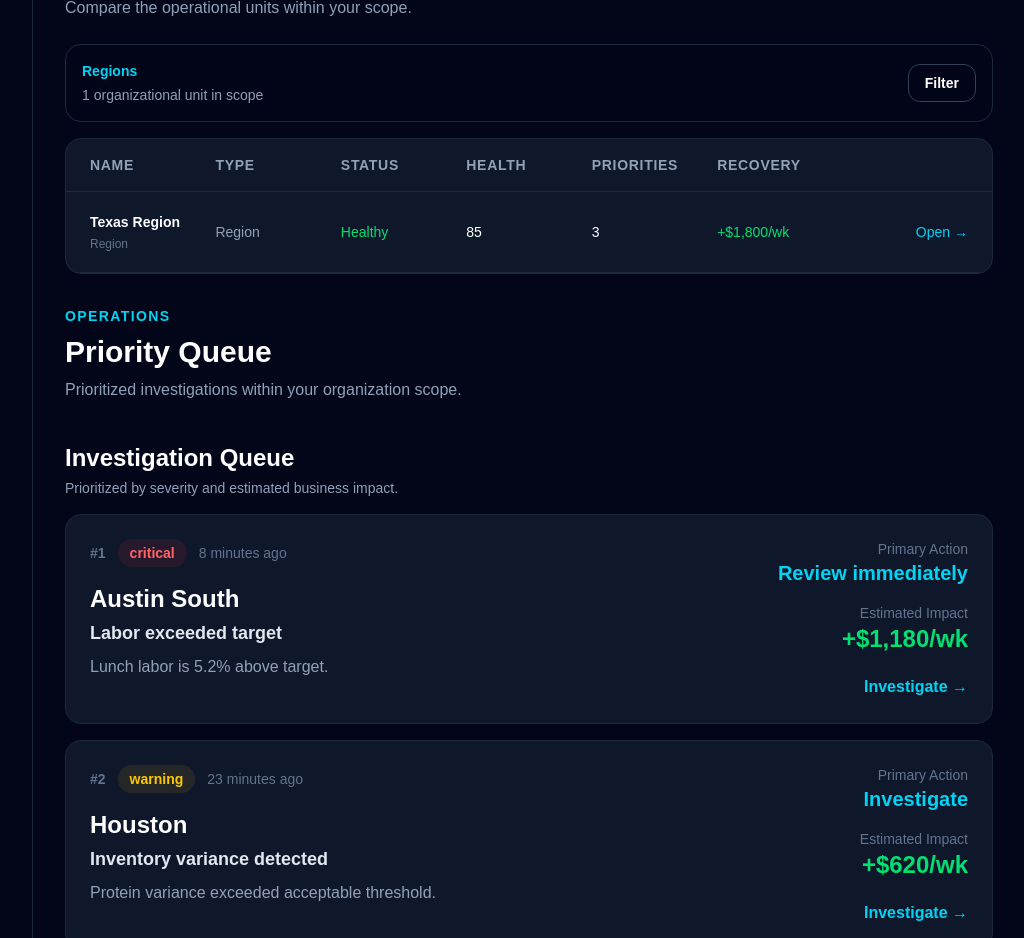
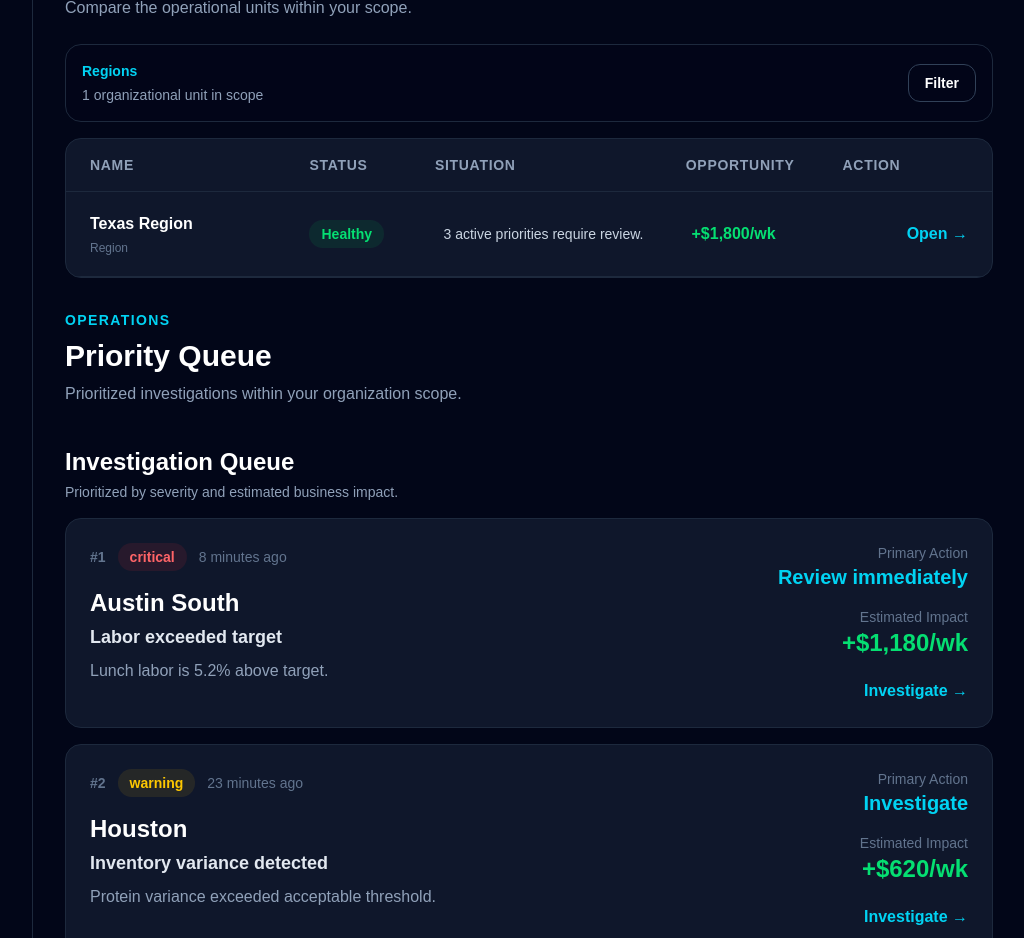
Before and after one commit to SyntrixAI/syntrix-ops, a Next.js app: page /organization in a window 1280 px wide. Shown: the part 1760-2698 px from the top of the page, without its empty margins (255-1279 px from the left). Built offline with nearby package versions, Linux system fonts and the light colour scheme.

Commit message:
Refactor hierarchy table to executive list pattern

```diff
--- a/src/app/organization/page.js
+++ b/src/app/organization/page.js
@@ -162,6 +162,10 @@ function getHierarchyRows(user, organization, metrics) {
       activePriorities: metrics.activePriorities,
       estimatedRecovery: metrics.estimatedRecovery,
       href: `/organization/regions/${region.id}`,
+      situation:
+        metrics.activePriorities > 0
+            ? `${metrics.activePriorities} active priorities require review.`
+            : "No major operational issues detected.",
     }));
   }
 
@@ -176,6 +180,10 @@ function getHierarchyRows(user, organization, metrics) {
       activePriorities: metrics.activePriorities,
       estimatedRecovery: metrics.estimatedRecovery,
       href: `/districts/${district.id}`,
+      situation:
+        metrics.activePriorities > 0
+            ? `${metrics.activePriorities} active priorities require review.`
+            : "No major operational issues detected.",
     }));
   }
 
@@ -189,6 +197,10 @@ function getHierarchyRows(user, organization, metrics) {
     activePriorities: metrics.activePriorities,
     estimatedRecovery: metrics.estimatedRecovery,
     href: `/locations/${location.id}`,
+    situation:
+      metrics.activePriorities > 0
+        ? `${metrics.activePriorities} active priorities require review.`
+        : "No major operational issues detected.",
   }));
 }
 
--- a/src/components/business/HierarchyTable/index.jsx
+++ b/src/components/business/HierarchyTable/index.jsx
@@ -1,4 +1,5 @@
-import HierarchyRow from "../HierarchyRow";
+import WorkspaceList from "../WorkspaceList";
+import ExecutiveRow from "../ExecutiveRow";
 
 export default function HierarchyTable({ rows = [] }) {
   if (!rows.length) {
@@ -10,20 +11,29 @@ export default function HierarchyTable({ rows = [] }) {
   }
 
   return (
-    <div className="overflow-hidden rounded-2xl border border-slate-800 bg-slate-900">
-      <div className="grid grid-cols-7 border-b border-slate-800 px-6 py-4 text-sm font-semibold uppercase tracking-wider text-slate-400">
-        <div>Name</div>
-        <div>Type</div>
-        <div>Status</div>
-        <div>Health</div>
-        <div>Priorities</div>
-        <div>Recovery</div>
-        <div></div>
-      </div>
-
+    <WorkspaceList>
       {rows.map((row) => (
-        <HierarchyRow key={row.id} row={row} />
+        <ExecutiveRow
+          key={row.id}
+          title={row.name}
+          subtitle={row.subtitle}
+          status={row.status}
+          situation={row.situation ?? getDefaultSituation(row)}
+          opportunity={`+$${(row.estimatedRecovery ?? 0).toLocaleString()}/wk`}
+          action={{
+            label: "Open",
+            href: row.href,
+          }}
+        />
       ))}
-    </div>
+    </WorkspaceList>
   );
 }
+
+function getDefaultSituation(row) {
+  if (row.activePriorities > 0) {
+    return `${row.activePriorities} active priorities require review.`;
+  }
+
+  return "No major operational issues detected.";
+}
```
